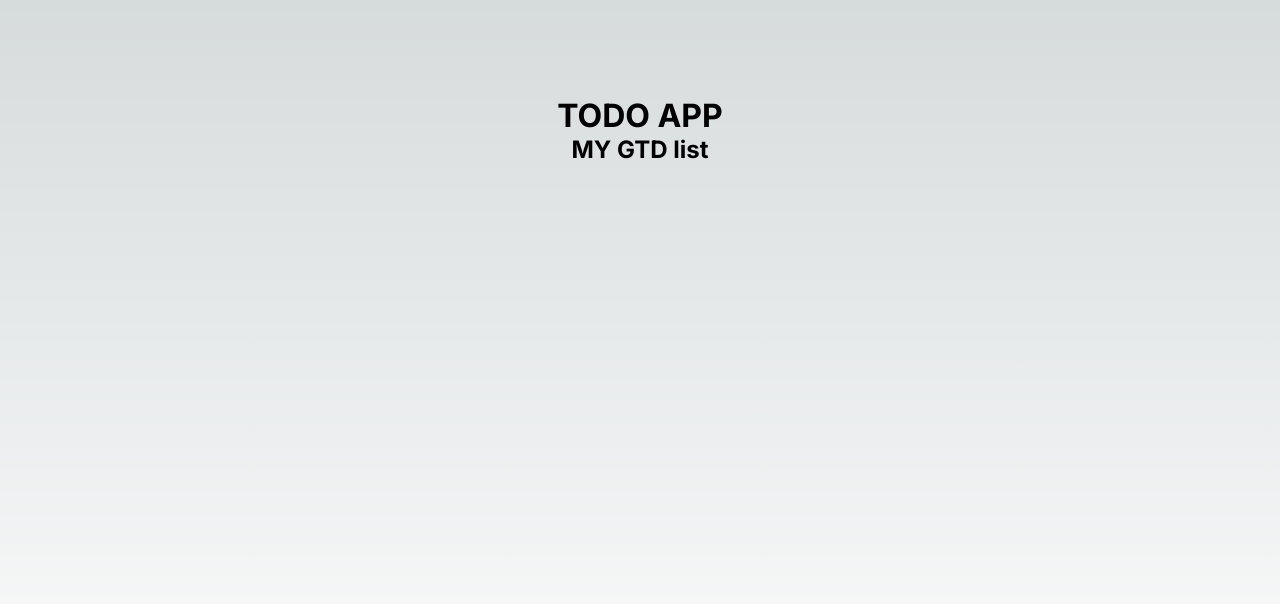
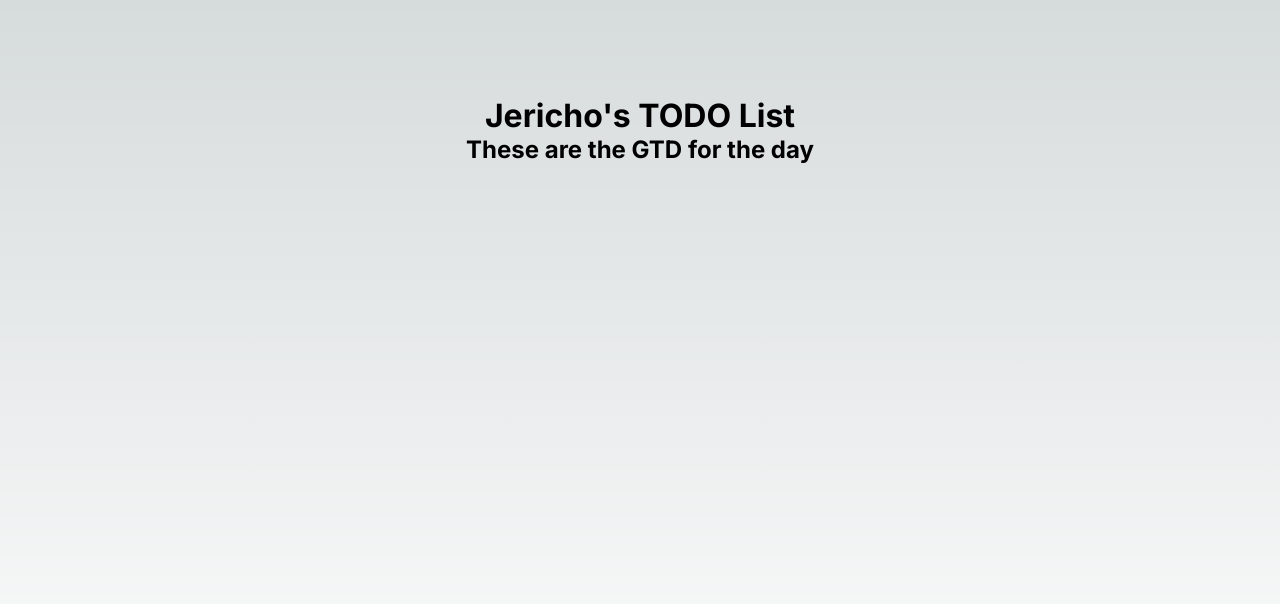
Before and after one commit to jerichosy/todo-app, a Next.js app: page / in a window 1280 px wide. Shown: the top 604 px of the page. Built offline with nearby package versions, Linux system fonts and the light colour scheme.

Commit message:
Update page.js

```diff
--- a/src/app/page.js
+++ b/src/app/page.js
@@ -1,11 +1,25 @@
 import Image from 'next/image'
 import styles from './page.module.css'
+
+function Header({ name }) {
+  return (
+    <h1>{name}&apos;s TODO List</h1>
+  )
+}
+
+function Subheader() {
+  return (
+    <h2>
+      These are the GTD for the day
+    </h2>
+  )
+}
 
 export default function Home() {
   return (
     <main className={styles.main}>
-      <h1>TODO APP</h1>
-      <h2>MY GTD list</h2>
+      <Header name="Jericho" />
+      <Subheader />
     </main>
   )
 }
```
